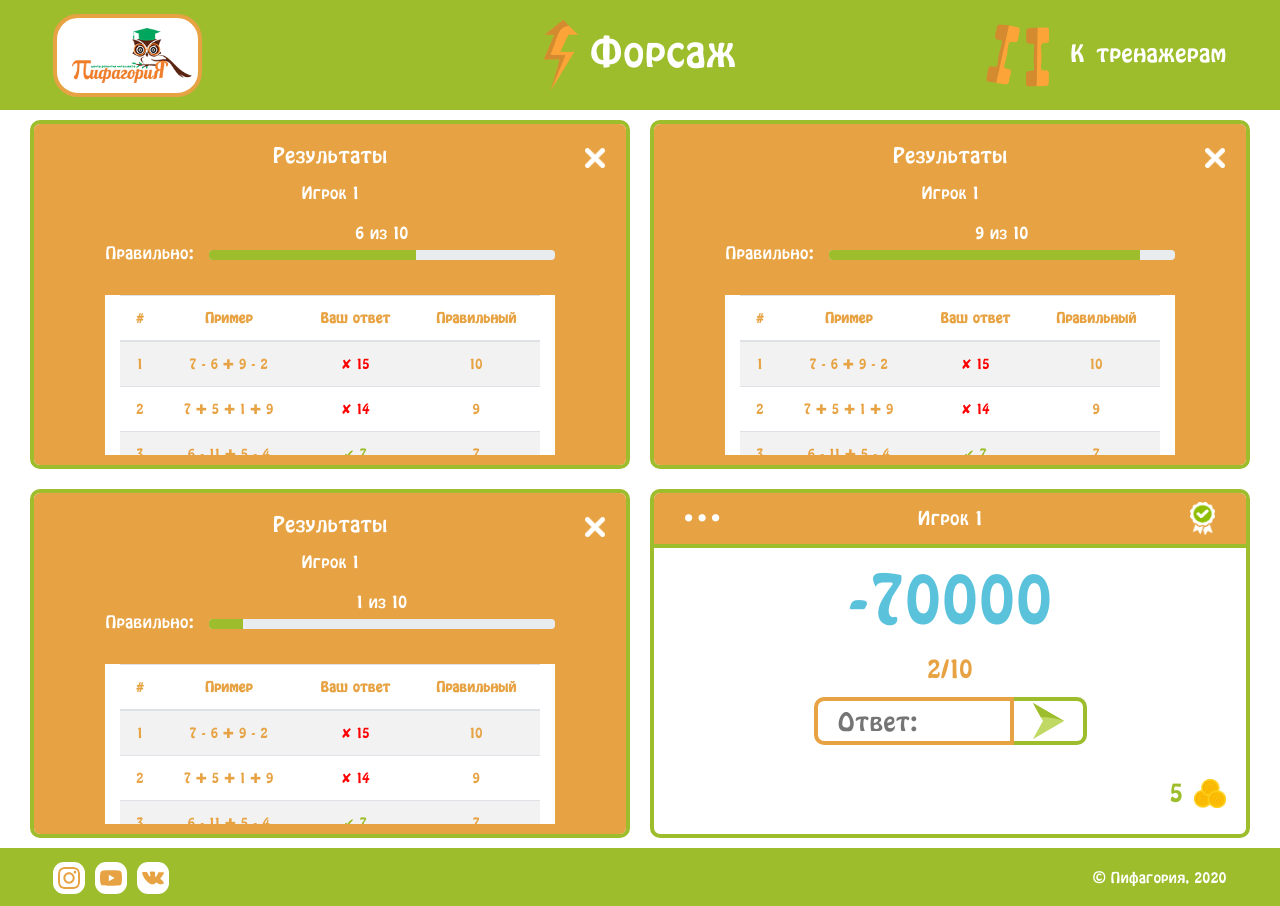
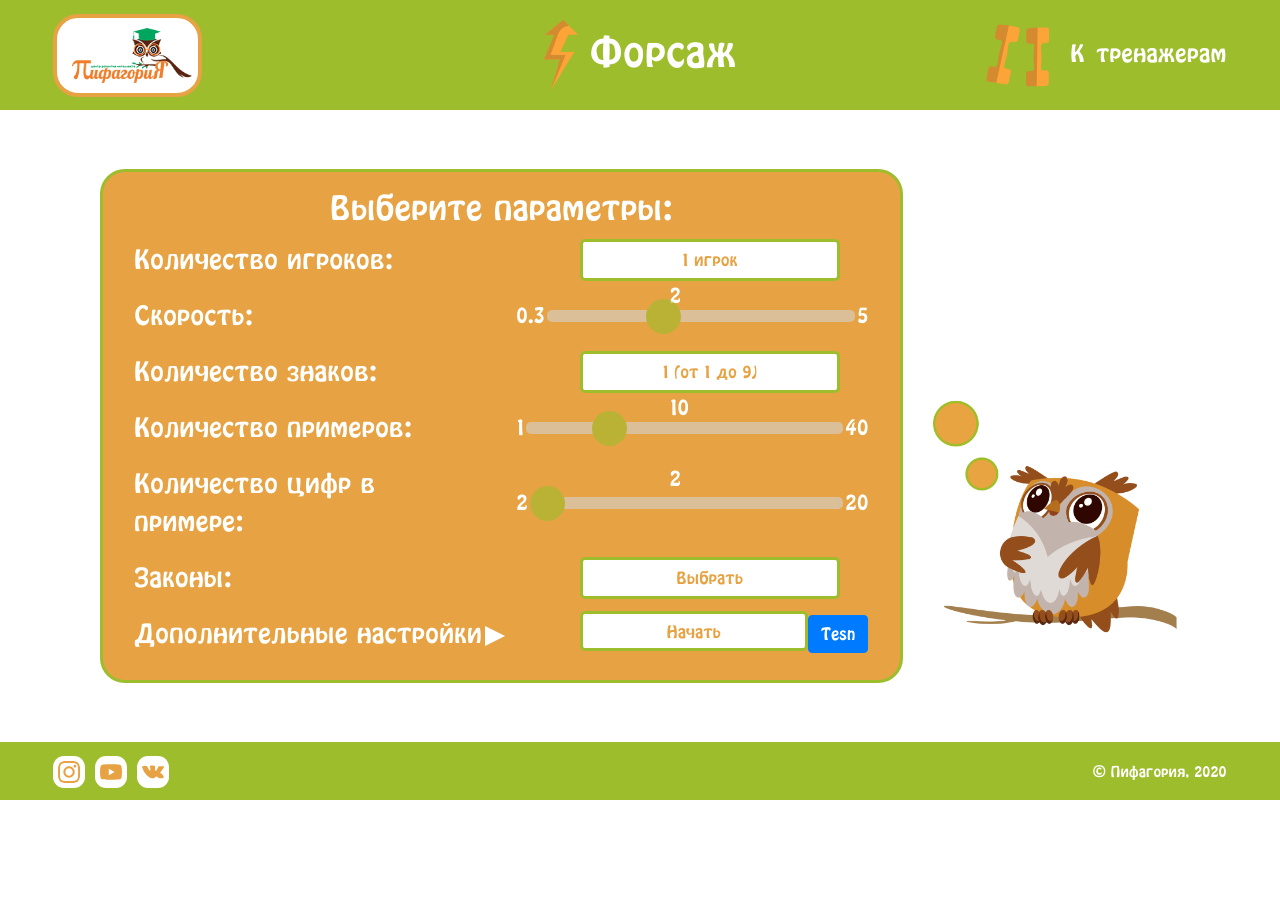
Before and after one commit to IlyaIvanchikov/forsage, a React (Create React App) app: page / in a window 1280 px wide. After the commit the page ends 800 px from the top, so only its background shows below. Built offline with nearby package versions, Linux system fonts and the light colour scheme.

Commit message:
feat: add playount func

```diff
--- a/src/components/Parameters/parameters.view.tsx
+++ b/src/components/Parameters/parameters.view.tsx
@@ -1,5 +1,5 @@
 import React from 'react';
-import classes from './parameters.module.scss';
+import classes from './Parameters.module.scss';
 import { Form, Row, Col, Button } from 'react-bootstrap';
 import Dropdown from './dropdown/dropdown';
 import FormButton from './formButton/formButton';
--- a/src/container/main/blockPlay/blockPlay.tsx
+++ b/src/container/main/blockPlay/blockPlay.tsx
@@ -1,17 +1,23 @@
 import React from 'react';
 import classes from './blockplay.module.scss';
 import BlockOnePlayer from './blockOnePlayer/blockOnePlayer';
-// import Blockresults from './blockResults/blockResults';
 import { Row } from 'react-bootstrap';
 
-const BlockPlay: React.FC = () => {
+type blockPlayOpt = {
+  countPlayers: number;
+};
+
+const BlockPlay = ({ countPlayers }: blockPlayOpt) => {
+  const players = [];
+  for (let i = 0; i < countPlayers; i++) {
+    players.push(i + 1);
+  }
   return (
     <>
       <Row className={classes.gameField}>
-        <BlockOnePlayer />
-        <BlockOnePlayer />
-        <BlockOnePlayer />
-        <BlockOnePlayer />
+        {players.map((el) => (
+          <BlockOnePlayer numOfPlayer={el} />
+        ))}
       </Row>
     </>
   );
--- a/src/container/main/main.view.tsx
+++ b/src/container/main/main.view.tsx
@@ -1,6 +1,6 @@
 import React from 'react';
 import classes from './main.module.scss';
-// import BlockParameters from './blockParameters/blockParameters';
+import BlockParameters from './blockParameters/blockParameters';
 import BlockPlay from './blockPlay/blockPlay';
 
 type showBlockPlay = {
@@ -12,9 +12,9 @@ const MainView = ({ show, countPlayers }: showBlockPlay) => {
   console.log(countPlayers);
   return (
     <main className={classes.main}>
-      {/* {show && <BlockParameters />}
-      {!show && <BlockPlay />} */}
-      <BlockPlay />
+      {show && <BlockParameters />}
+      {!show && <BlockPlay countPlayers={countPlayers} />}
+      {/* <BlockPlay /> */}
     </main>
   );
 };
```
Also changed, not shown: src/container/main/blockPlay/blockOnePlayer/blockOnePlayer.tsx (+6 -2 lines).
